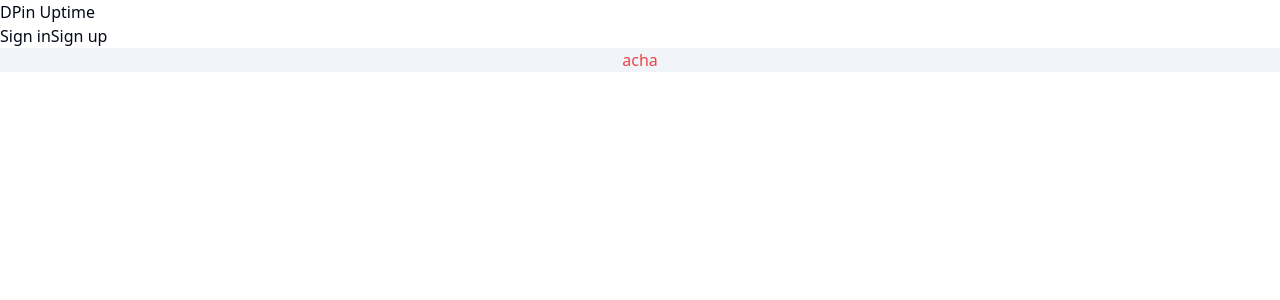
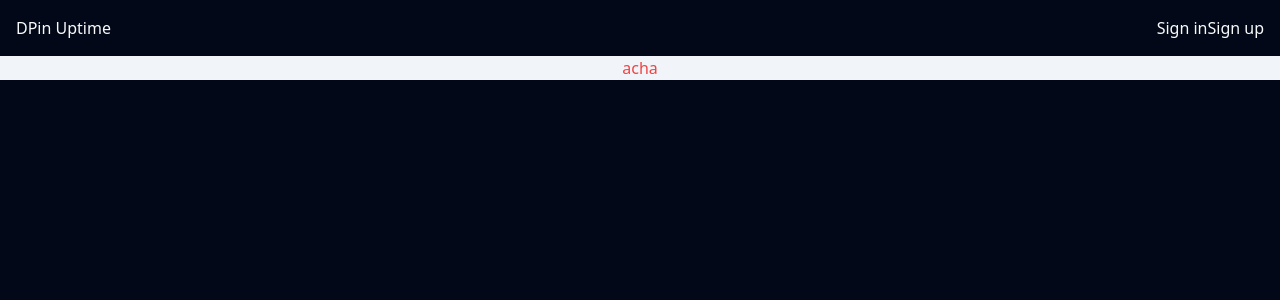
Before and after one commit to theanuragg/UPtime-monitoring, a Next.js app in the folder apps/web/: page / in a window 1280 px wide. Shown: the top 300 px of the page. Built offline with nearby package versions, Linux system fonts and the light colour scheme; no server answers.

Commit message:
implement ThemeProvider component

```diff
--- a/apps/web/app/components/Appbar.tsx
+++ b/apps/web/app/components/Appbar.tsx
@@ -9,7 +9,7 @@ import {
   } from '@clerk/nextjs'
 
 export function Appbar() {
-    return  <div className="">
+    return  <div className="flex justify-between items-center p-4">
         <div>DPin Uptime</div>
         <div>
             <SignedOut>
--- /dev/null
+++ b/apps/web/app/components/ThemeProvider.tsx
@@ -0,0 +1,11 @@
+"use client"
+
+import * as React from "react"
+import { ThemeProvider as NextThemesProvider } from "next-themes"
+
+export function ThemeProvider({
+  children,
+  ...props
+}: React.ComponentProps<typeof NextThemesProvider>) {
+  return <NextThemesProvider {...props}>{children}</NextThemesProvider>
+}
--- a/apps/web/app/layout.tsx
+++ b/apps/web/app/layout.tsx
@@ -3,6 +3,7 @@ import localFont from "next/font/local";
 import "./globals.css";
 import {ClerkProvider} from '@clerk/nextjs'
 import { Appbar } from "./components/Appbar";
+import { ThemeProvider } from "./components/ThemeProvider";
 
 const geistSans = localFont({
   src: "./fonts/GeistVF.woff",
@@ -29,8 +30,10 @@ export default function RootLayout({
     <html lang="en">
     <ClerkProvider>
       <body className={`${geistSans.variable} ${geistMono.variable}`}>
+        <ThemeProvider defaultTheme="dark" attribute="class" forcedTheme="dark">
         <Appbar/>
         {children}
+        </ThemeProvider>
       </body>
       </ClerkProvider>
     </html>
--- a/apps/web/package.json
+++ b/apps/web/package.json
@@ -18,6 +18,7 @@
     "clsx": "^2.1.1",
     "lucide-react": "^0.482.0",
     "next": "^15.2.1",
+    "next-themes": "^0.4.6",
     "react": "^19.0.0",
     "react-dom": "^19.0.0",
     "tailwind-merge": "^3.0.2",
```
Also changed, not shown: 1 other file (tests, documents, lock files or other folders).
